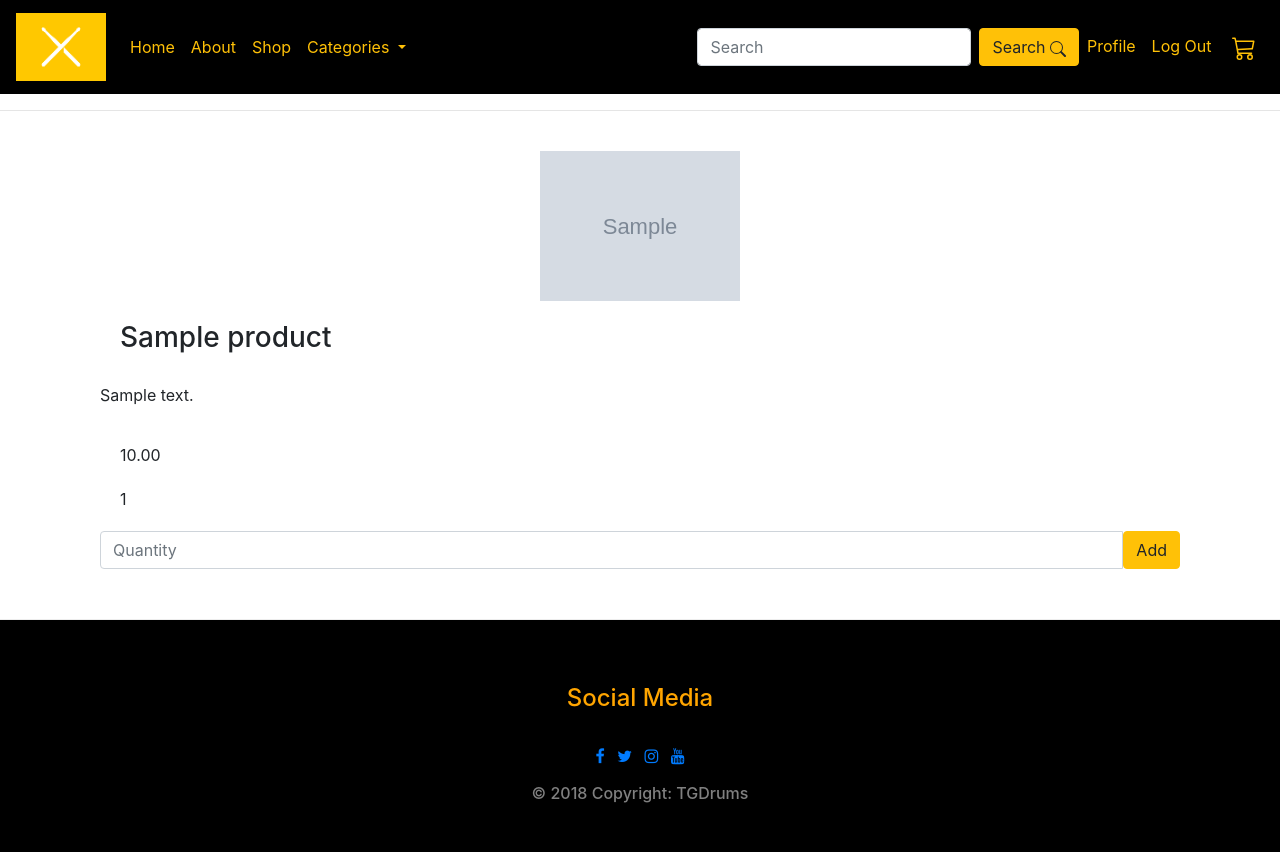
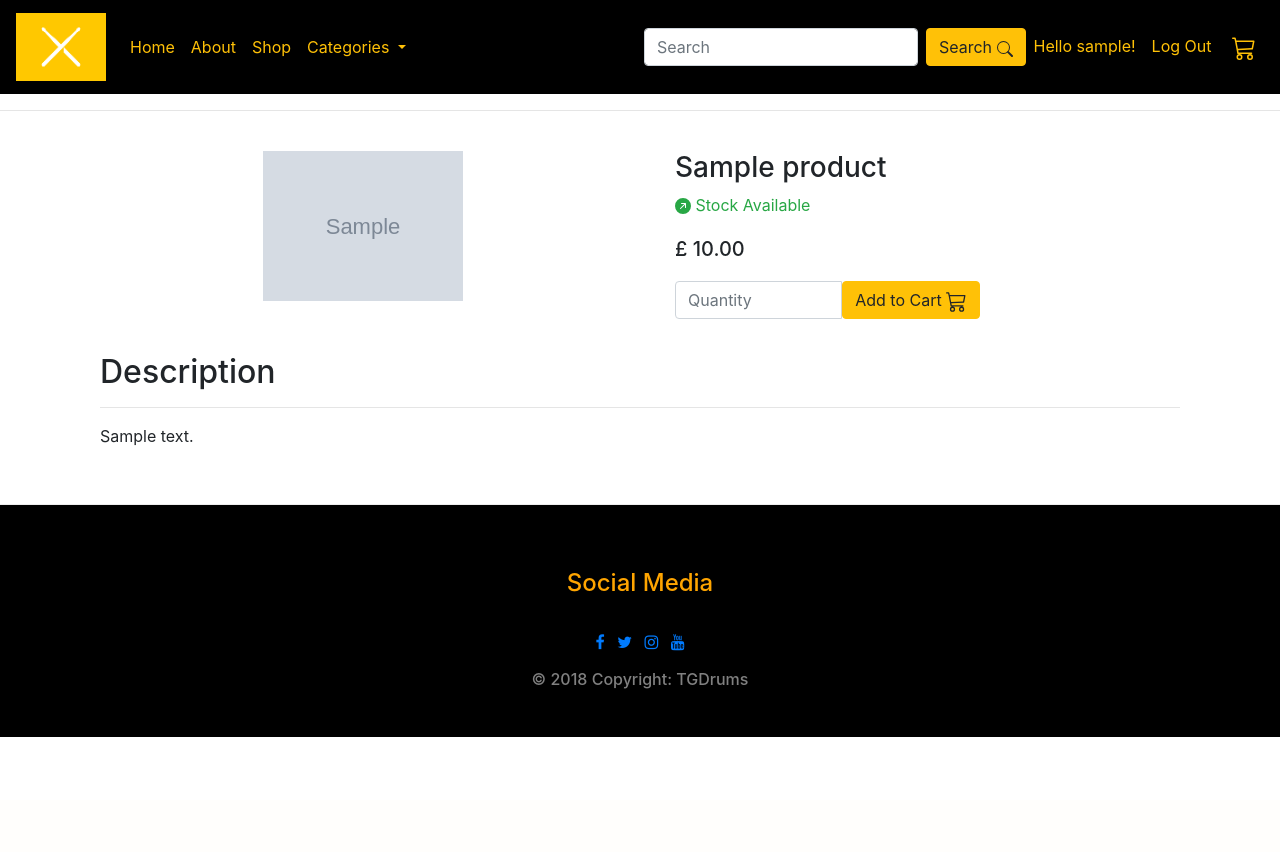
Before and after one commit to IchaTreasure/TGDrums, a Django app: page /products/1/ in a window 1280 px wide. After the commit the page ends 737 px from the top, so only its background shows below. Run offline with Django 3.2, Linux system fonts and the light colour scheme; a user stored in the database is signed in; tables that the repository leaves empty hold one stand-in row (values such as "Sample post"); grey boxes marked "Sample" are stand-in pictures; some libraries are stand-ins or nearby versions.

Commit message:
Edited product details html file

```diff
--- a/accounts/templates/profile.html
+++ b/accounts/templates/profile.html
@@ -11,5 +11,5 @@
 </div>
 
     <h3>Welcome!</h3>
-    <p>You are logged in as {{ user.email }} </p>
+    <p>You are logged in as {{ user.username }} </p>
 {% endblock %}
--- a/accounts/views.py
+++ b/accounts/views.py
@@ -16,7 +16,7 @@ def logout(request):
     """A view that logs the user out and redirects back to the index page"""
     auth.logout(request)
     messages.success(request, 'You have successfully logged out')
-    return redirect(reverse('index'))
+    return redirect(reverse('home'))
 
 
 def login(request):
@@ -35,7 +35,7 @@ def login(request):
                     next = request.GET['next']
                     return HttpResponseRedirect(next)
                 else:
-                    return redirect(reverse('index'))
+                    return redirect(reverse('home'))
             else:
                 user_form.add_error(None, "Your username or password are incorrect")
     else:
--- a/products/templates/productdetail.html
+++ b/products/templates/productdetail.html
@@ -1,30 +1,52 @@
-{% extends 'base.html' %}
+{% extends 'base.html' %} {% block content %}
+<div class="container">
+    <br>
 
-{% block content %}
-<div class="container">
+    <div class="row">
+        <div class="col-md-6 mb-4">
+            <div class="img-fluid product" style="background-image: url('{{ MEDIA_URL }}{{ product.image }}'); width: 100%;"></div>
+        </div>
 
-
-
-                <br>
-                <div class="product" style="background-image: url('{{ MEDIA_URL }}{{ product.image }}'); width: 100%;"></div>
-
-                <h3 style="padding: 20px;">{{ product.name }}</h3>
-                <p class="product-description">{{ product.description }}</p>
-                <p style="margin: 20px;">{{ product.price }}</p>
-                <p style="margin: 20px;">{{ product.id }}</p>
+        <div class="col-md-6 mb-4">
+            <h3 style="padding-left: 20px;">{{ product.name }}</h3>
+            <!--<p class="product-description">{{ product.description }}</p>-->
+            <p class="text-success"> <svg class="bi bi-arrow-up-right-circle-fill" width="1em" height="1em" viewBox="0 0 16 16" fill="currentColor" xmlns="http://www.w3.org/2000/svg" style="margin-left: 20px;">
+  <path fill-rule="evenodd" d="M16 8A8 8 0 1 1 0 8a8 8 0 0 1 16 0zM6.5 5h4a.5.5 0 0 1 .5.5v4a.5.5 0 0 1-1 0V6.707l-4.146 4.147a.5.5 0 0 1-.708-.708L9.293 6H6.5a.5.5 0 0 1 0-1z"/>
+</svg> Stock Available </p>
+            <h5 style="margin: 20px;">£ {{ product.price }}</h5>
 
             <form method="post" action="{% url 'add_to_cart' product.id %}">
                 {% csrf_token %}
-                    <div class="input-group">
+                <div class="input-group" style="padding-left: 20px; padding-right: 200px;">
                     <input name="quantity" type="number" min="1" max="999" class="form-control" placeholder="Quantity" required>
                     <br>
                     <br>
                     <span class="input-group-btn">
-                            <button class="btn btn-warning" type="submit">Add</button>
+            <button class="btn btn-warning" type="submit">Add to Cart
+            <svg class="bi bi-cart3" width="1.3em" height="1.3em" viewBox="0 0 16 16" fill="currentColor" xmlns="http://www.w3.org/2000/svg">
+  <path fill-rule="evenodd" d="M0 1.5A.5.5 0 0 1 .5 1H2a.5.5 0 0 1 .485.379L2.89 3H14.5a.5.5 0 0 1 .49.598l-1 5a.5.5 0 0 1-.465.401l-9.397.472L4.415 11H13a.5.5 0 0 1 0 1H4a.5.5 0 0 1-.491-.408L2.01 3.607 1.61 2H.5a.5.5 0 0 1-.5-.5zM3.102 4l.84 4.479 9.144-.459L13.89 4H3.102zM5 12a2 2 0 1 0 0 4 2 2 0 0 0 0-4zm7 0a2 2 0 1 0 0 4 2 2 0 0 0 0-4zm-7 1a1 1 0 1 0 0 2 1 1 0 0 0 0-2zm7 0a1 1 0 1 0 0 2 1 1 0 0 0 0-2z"/>
+</svg>
+            </button>
             </span>
                 </div>
             </form>
+        </div>
+    </div>
 
+    <h2>Description</h2>
+    <hr>
+    <p class="product-description">{{ product.description }}</p>
 
 </div>
 {% endblock %}
+
+
+<div class="row">
+    <div class="col-md-6 mb-4">
+
+    </div>
+
+    <div class="col-md-6 mb-4">
+
+    </div>
+</div>
--- a/templates/base.html
+++ b/templates/base.html
@@ -77,7 +77,7 @@
             </form>
             <ul class="navbar-nav navbar-right">
                 {% if user.is_authenticated %}
-                <li class="nav-item"><a class="nav-link text-warning" href="{% url 'profile' %}">Profile</a></li>
+                <li class="nav-item"><a class="nav-link text-warning" href="{% url 'profile' %}">Hello {{ user.username }}!</a></li>
                 <li class="nav-item"><a class="nav-link text-warning" href="{% url 'logout' %}">Log Out</a></li>
                 {% else %}
                 <li class="nav-item"><a class="nav-link text-warning" href="{% url 'register' %}">Register</a></li>
```
Also changed, not shown: products/templates/products.html (+6 -5 lines). Lines whose indentation alone changed are shown as unchanged.
